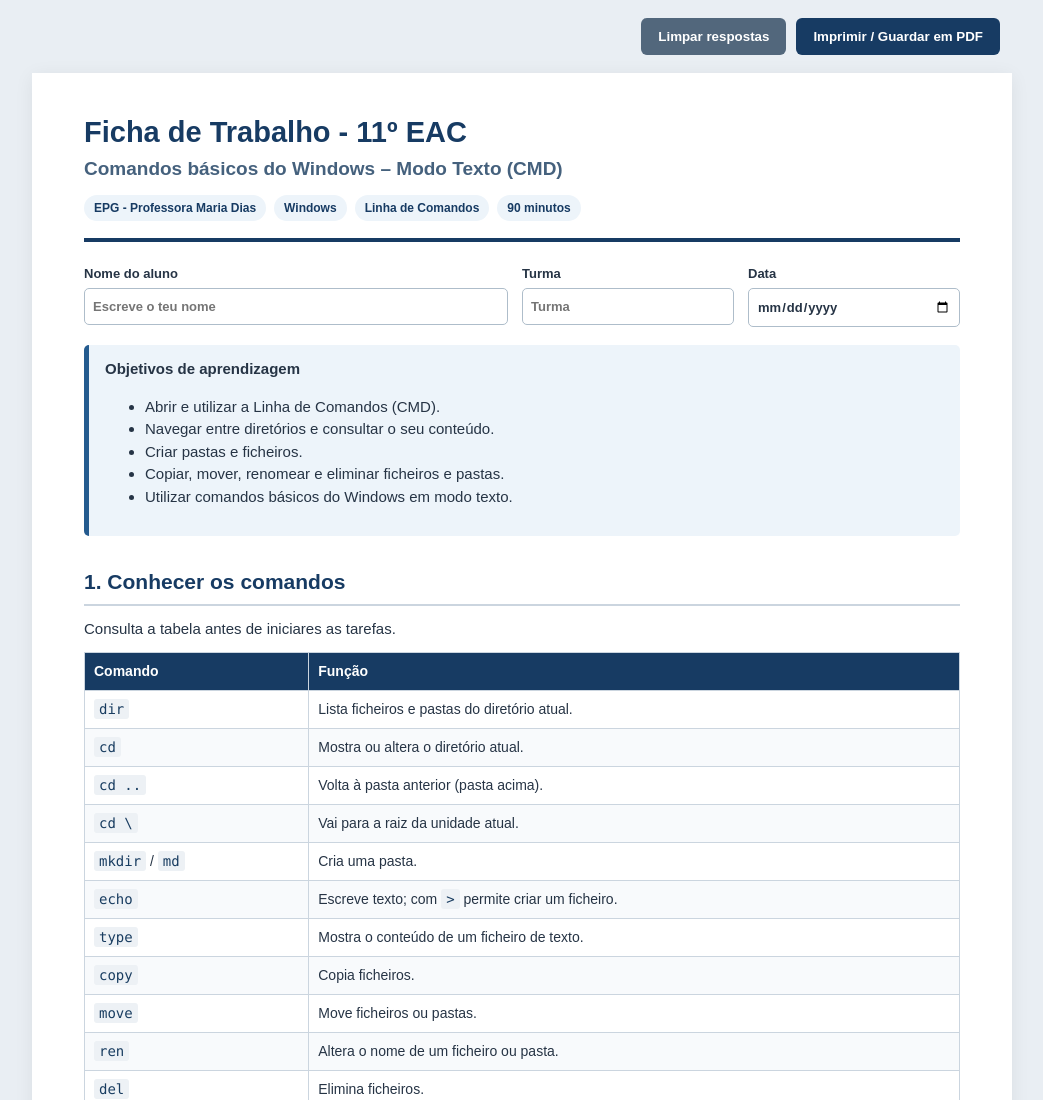
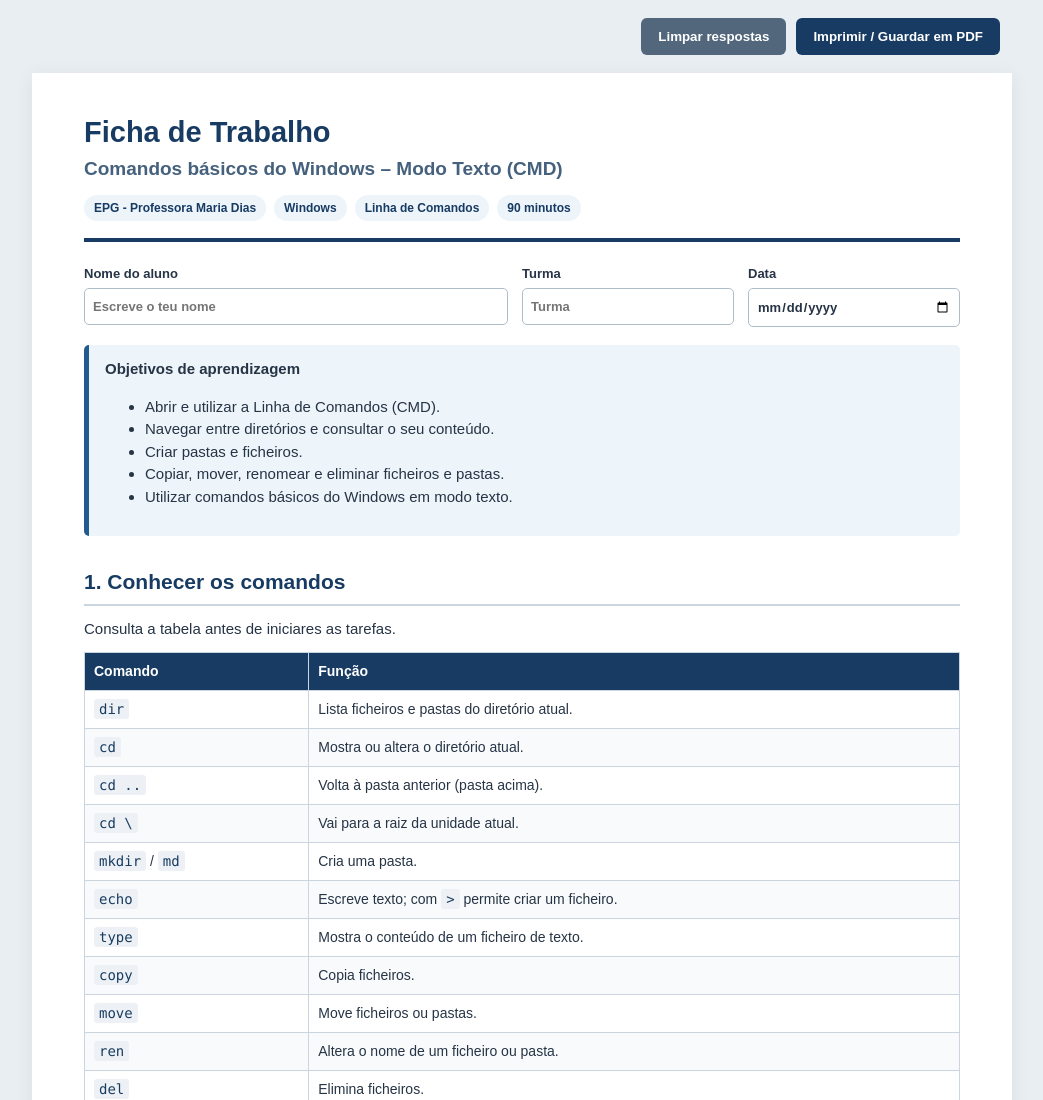
Before and after one commit to mariadias-beep/11EAC-AC-6183, a plain HTML site: page Ficha_3_CMD.html in a window 1280 px wide. Shown: the top 1100 px of the page, without its empty margins (118-1161 px from the left). Drawn offline with Linux system fonts and the light colour scheme.

Commit message:
Update Ficha_3_CMD.html

```diff
--- a/Ficha_3_CMD.html
+++ b/Ficha_3_CMD.html
@@ -73,7 +73,7 @@ pre{background:#172331;color:#e9f1fa;padding:12px 15px;border-radius:6px;white-s
 
 <main class="sheet">
 <header>
- <h1>Ficha de Trabalho - 11º EAC</h1>
+ <h1>Ficha de Trabalho</h1>
  <p class="subtitle"><strong>Comandos básicos do Windows – Modo Texto (CMD)</strong></p>
  <div class="tags"><span class="tag">EPG - Professora Maria Dias</span><span class="tag">Windows</span><span class="tag">Linha de Comandos</span><span class="tag">90 minutos</span></div>
 </header>
```
